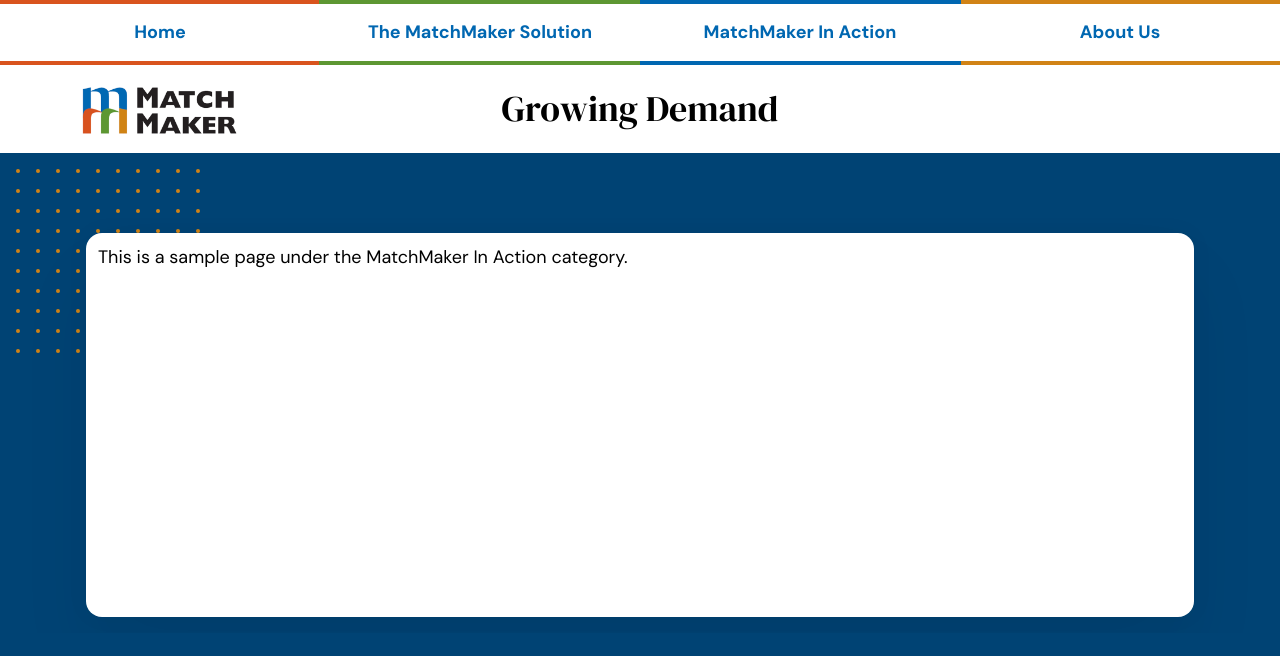
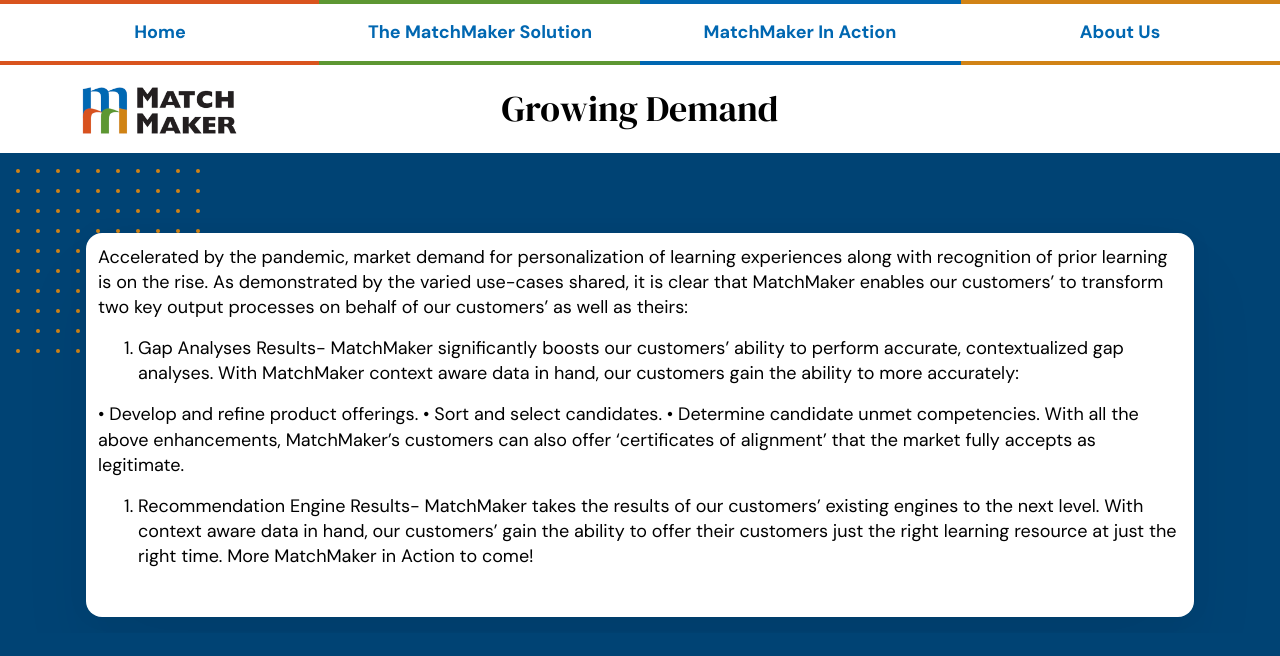
Before and after one commit to matchmakeredlabs/matchmakeredlabs.develop, a Jekyll site: the page built from _Action/Hello.md, in a window 1280 px wide. Shown: the top 656 px of the page. Built offline with Jekyll 4.4.1, drawn with Linux system fonts in a browser that asks for light colours.

Commit message:
Update Hello.md

```diff
--- a/_Action/Hello.md
+++ b/_Action/Hello.md
@@ -4,4 +4,13 @@
 icon: document
 ordinal: 13
 ---
-This is a sample page under the MatchMaker In Action category.
+Accelerated by the pandemic, market demand for personalization of learning experiences along with recognition of prior learning is on the rise. As demonstrated by the varied use-cases shared, it is clear that MatchMaker enables our customers’ to transform two key output processes on behalf of our customers’ as well as theirs:
+1.	Gap Analyses Results- MatchMaker significantly boosts our customers’ ability to perform accurate, contextualized gap analyses. With MatchMaker context aware data in hand, our customers gain the ability to more accurately:
+
+•	Develop and refine product offerings.
+•	Sort and select candidates.
+•	Determine candidate unmet competencies.
+With all the above enhancements, MatchMaker’s customers can also offer ‘certificates of alignment’ that the market fully accepts as legitimate.
+
+2.	Recommendation Engine Results- MatchMaker takes the results of our customers’ existing engines to the next level. With context aware data in hand, our customers’ gain the ability to offer their customers just the right learning resource at just the right time.
+More MatchMaker in Action to come!
```
